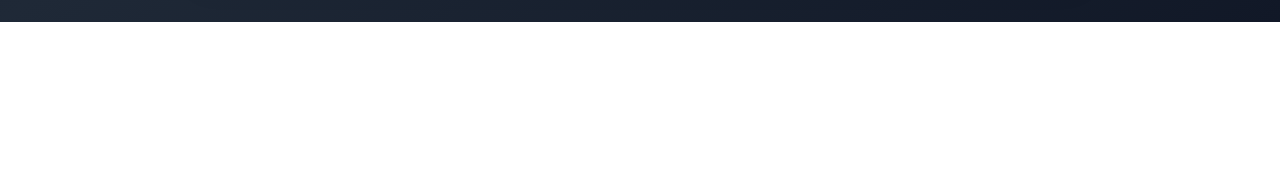
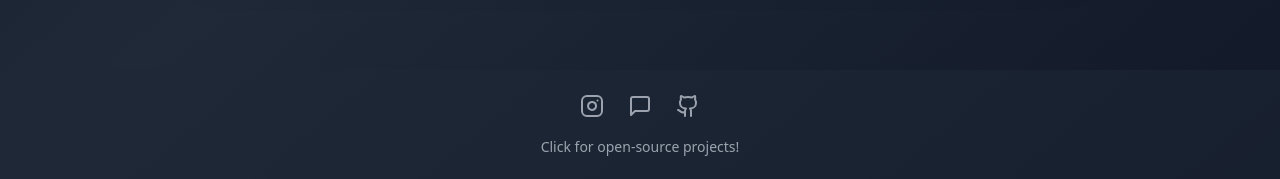
Before and after one commit to rasperon/schogolar, a React (Vite) app: page / in a window 1280 px wide. Shown: the part 907-1086 px from the top of the page. Before the commit the page ends 929 px from the top, so only its background shows below. Built offline with nearby package versions, Linux system fonts and the light colour scheme; no server answers.

Commit message:
Update App.tsx

```diff
--- a/src/App.tsx
+++ b/src/App.tsx
@@ -1,6 +1,5 @@
 import React, { useState, useEffect } from 'react';
 import { motion } from 'framer-motion';
-
 import { Sparkles } from 'lucide-react';
 import { ApiEndpointSelector } from './components/ApiEndpointSelector';
 import { LanguageSelector } from './components/LanguageSelector';
@@ -9,6 +8,7 @@ import { ResponseDisplay } from './components/ResponseDisplay';
 import { ExamplePrompts } from './components/ExamplePrompts';
 import { fetchApiResponse, ApiEndpoint } from './lib/api';
 import { languages, getSystemLanguage, getRandomPromptSet } from './lib/languages';
+import { Footer } from './components/Footer';
 
 function App() {
   const [endpoint, setEndpoint] = useState<ApiEndpoint>('academic');
@@ -107,6 +107,7 @@ function App() {
           </motion.div>
         </motion.div>
       </div>
+      <Footer/>
     </div>
   );
 }
```
